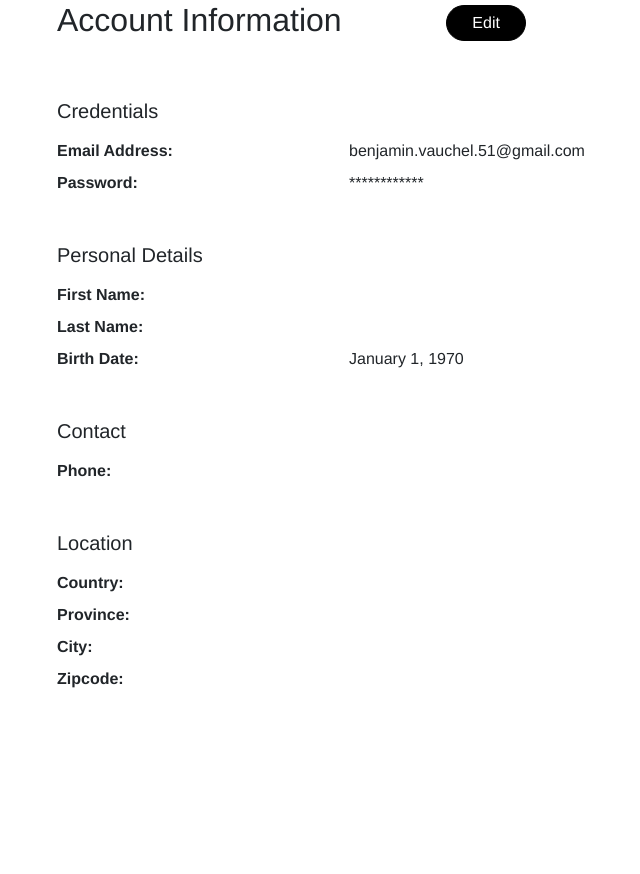
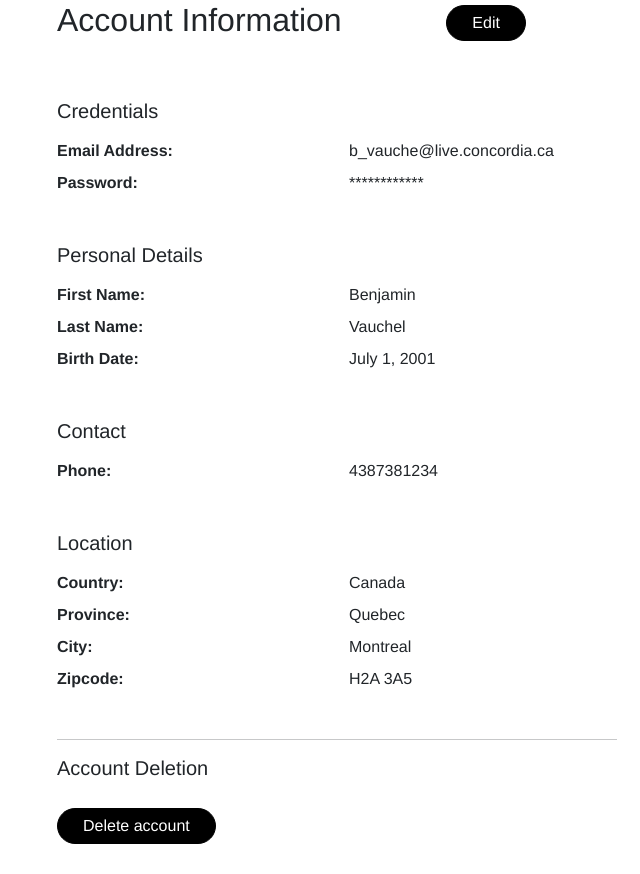
Before and after one commit to mehdishamshirband/COEN-6311-F5, an Angular app in the folder frontend/: page /account in a window 1280 px wide. Shown: the part 180-1054 px from the top of the page, without its empty margins (303-943 px from the left). Before the commit the page ends 899 px from the top, so only its background shows below. Built offline with nearby package versions, Linux system fonts and the light colour scheme.

Commit message:
Added Delete account button + minor display changes.

```diff
--- /dev/null
+++ b/frontend/src/app/services/user.service.ts
@@ -0,0 +1,26 @@
+import { Injectable } from '@angular/core';
+import { User } from '../interfaces/user.interface';
+import {Observable, of} from "rxjs";
+import {TravelPackage} from "../interfaces/booking.interface";
+
+@Injectable({
+  providedIn: 'root'
+})
+export class UserService {
+  userSample: User = {
+    id: 123456789,
+    emailAddress: 'b_vauche@live.concordia.ca',
+    firstName: 'Benjamin',
+    lastName: 'Vauchel',
+    birthDate: new Date(2001,5,31),
+    phone: '4387381234',
+    country: 'Canada',
+    province: 'Quebec',
+    city: 'Montreal',
+    zipcode: 'H2A 3A5'
+  };
+  constructor() { }
+  getUserSample(): User {
+    return this.userSample;
+  }
+}
--- a/frontend/src/app/user-account-information/user-account-information.component.css
+++ b/frontend/src/app/user-account-information/user-account-information.component.css
@@ -74,12 +74,11 @@ button {
   border-color: #000000;
 }
 
-/* This is to ensure the label has a background when the input is focused and label is floating */
-.floating-label input:focus + label {
-  padding: 2px 4px;
+.form-control:focus {
+  outline: none !important;
+  border-color: #000000;
 }
 
-/* Adjust padding if necessary */
 .floating-label input::placeholder {
   color: transparent;
 }
@@ -88,6 +87,10 @@ textarea:focus, input:focus{
   outline: none !important;
 }
 
+.form-control:focus {
+  box-shadow: none;
+}
+
 .high-input {
   min-height: 50px;
 }
--- a/frontend/src/app/user-account-information/user-account-information.component.html
+++ b/frontend/src/app/user-account-information/user-account-information.component.html
@@ -99,7 +99,7 @@
           <label [class.active]="user.phone" for="phone">Phone</label>
         </div>
         <div class="title-location mt-4 mb-4"><h5>Location</h5></div>
-         <div class="form-group floating-label mb-3">
+        <div class="form-group floating-label mb-3">
           <input type="text" class="form-control" id="country" [(ngModel)]="user.country" name="country" #countryInput (blur)="checkIfEmpty(countryInput)">
           <label [class.active]="user.country" for="country">Country</label>
         </div>
@@ -119,5 +119,10 @@
         <button class="btn btn-custom-secondary" style="margin-left: 4px" (click)="toggleEditMode()">Cancel</button>
       </form>
     </div>
+    <div class="section-delete-account mt-5">
+      <hr>
+      <div class="title-delete-account"><h5>Account Deletion</h5></div>
+      <button class="btn btn-custom-primary" (click)="confirmAccountDeletion($event)">Delete account</button>
+    </div>
   </div>
 </div>
--- a/frontend/src/app/user-account-information/user-account-information.component.ts
+++ b/frontend/src/app/user-account-information/user-account-information.component.ts
@@ -3,6 +3,7 @@ import {NavBarComponent} from "../navbar/navbar.component";
 import {User} from "../interfaces/user.interface";
 import { FormsModule } from "@angular/forms";
 import {CommonModule, DatePipe} from "@angular/common";
+import {UserService} from "../services/user.service";
 
 @Component({
   selector: 'app-user-account-information',
@@ -20,7 +21,7 @@ import {CommonModule, DatePipe} from "@angular/common";
 export class UserAccountInformationComponent implements OnInit {
   user: User = {
     id: 0,
-    emailAddress: 'benjamin.vauchel.51@gmail.com', //TODO: delete
+    emailAddress: '',
     firstName: '',
     lastName: '',
     birthDate: new Date(0),
@@ -31,11 +32,12 @@ export class UserAccountInformationComponent implements OnInit {
     zipcode: ''
   };
 
-    editMode = false;
+  editMode = false;
 
-  constructor() { }
+  constructor(private userService: UserService) { }
 
   ngOnInit(): void {
+    this.user = this.userService.getUserSample();
   }
 
   toggleEditMode(): void {
@@ -54,4 +56,14 @@ export class UserAccountInformationComponent implements OnInit {
       inputElement.classList.remove('has-value');
     }
   }
+
+  confirmAccountDeletion(event: Event) {
+   event.stopPropagation();
+    if (confirm('Are you sure you want to delete your account? This operation is irreversible.')) {
+      this.deleteAccount();
+    }
+  }
+  deleteAccount() {
+    //TODO: backend to delete account
+  }
 }
```
